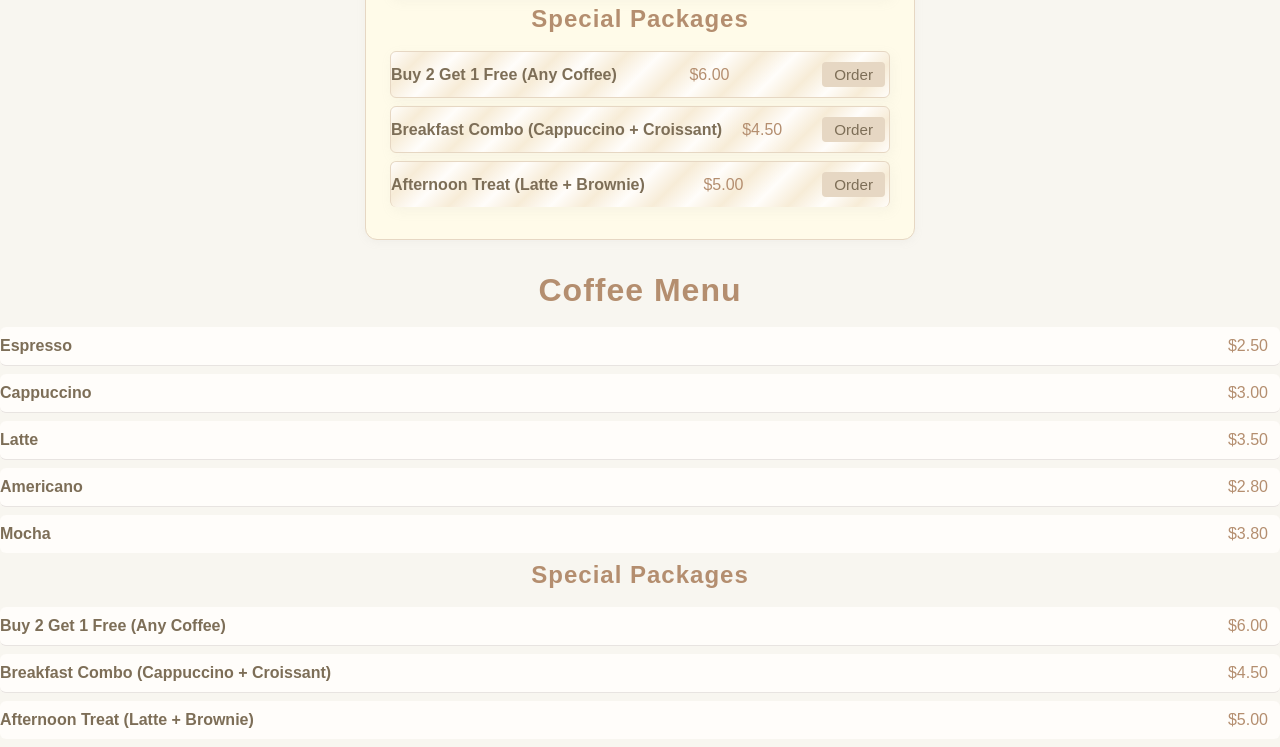
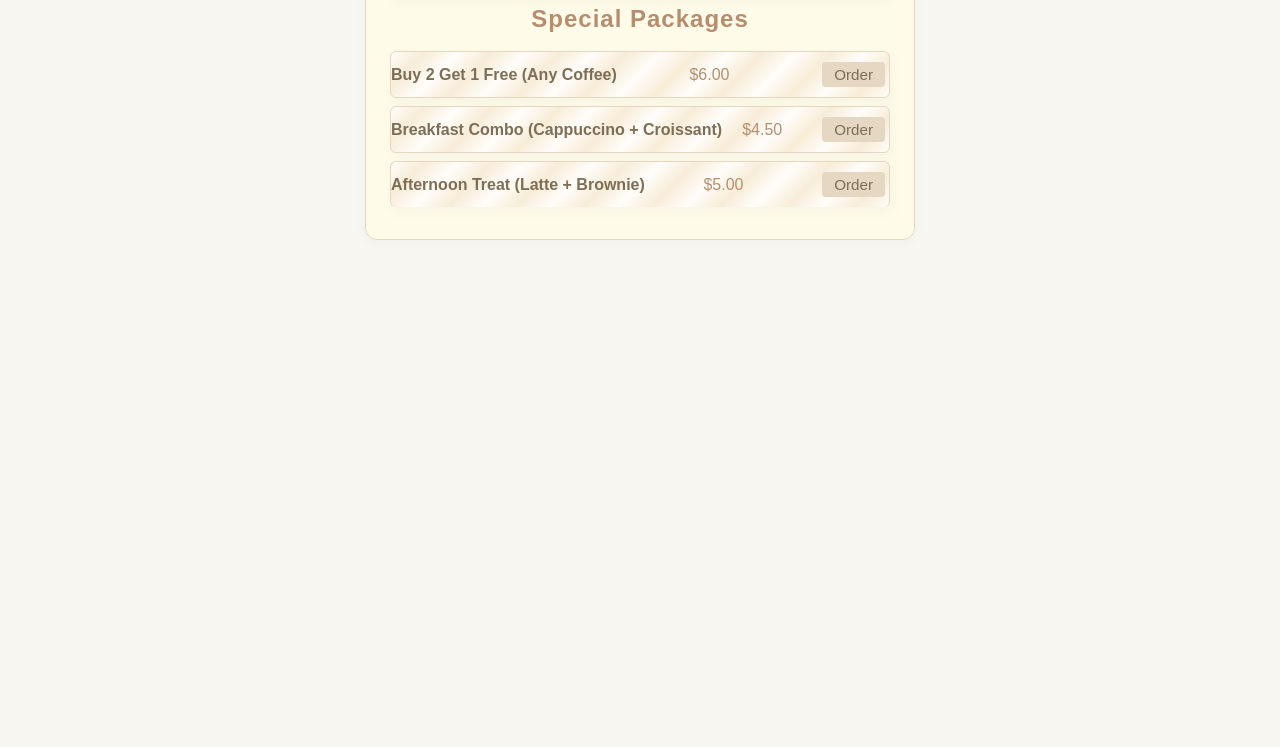
Before and after one commit to ressaudy/menucoffee, a plain HTML site: page listmenucoffee/index.html in a window 1280 px wide. Shown: the part 381-1128 px from the top of the page. After the commit the page ends 800 px from the top, so only its background shows below. Drawn offline with Linux system fonts and the light colour scheme.

Commit message:
fix the list menu coffee

```diff
--- a/listmenucoffee/index.html
+++ b/listmenucoffee/index.html
@@ -49,44 +49,3 @@
     <script src="script.js"></script>
 </body>
 </html>
-        <h1>Coffee Menu</h1>
-        <ul class="menu-list">
-            <li class="menu-item">
-                <span class="item-name">Espresso</span>
-                <span class="item-price">$2.50</span>
-            </li>
-            <li class="menu-item">
-                <span class="item-name">Cappuccino</span>
-                <span class="item-price">$3.00</span>
-            </li>
-            <li class="menu-item">
-                <span class="item-name">Latte</span>
-                <span class="item-price">$3.50</span>
-            </li>
-            <li class="menu-item">
-                <span class="item-name">Americano</span>
-                <span class="item-price">$2.80</span>
-            </li>
-            <li class="menu-item">
-                <span class="item-name">Mocha</span>
-                <span class="item-price">$3.80</span>
-            </li>
-        </ul>
-        <h2>Special Packages</h2>
-        <ul class="menu-list">
-            <li class="menu-item">
-                <span class="item-name">Buy 2 Get 1 Free (Any Coffee)</span>
-                <span class="item-price">$6.00</span>
-            </li>
-            <li class="menu-item">
-                <span class="item-name">Breakfast Combo (Cappuccino + Croissant)</span>
-                <span class="item-price">$4.50</span>
-            </li>
-            <li class="menu-item">
-                <span class="item-name">Afternoon Treat (Latte + Brownie)</span>
-                <span class="item-price">$5.00</span>
-            </li>
-        </ul>
-    </div>
-</body>
-</html>
```
